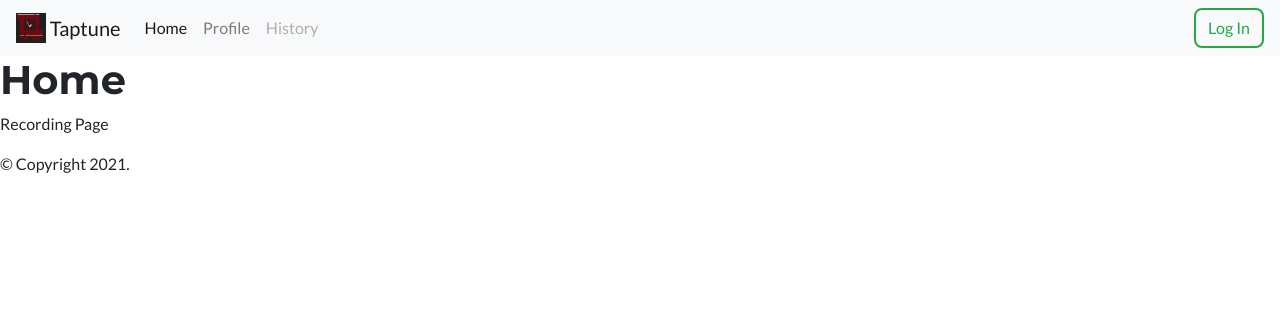
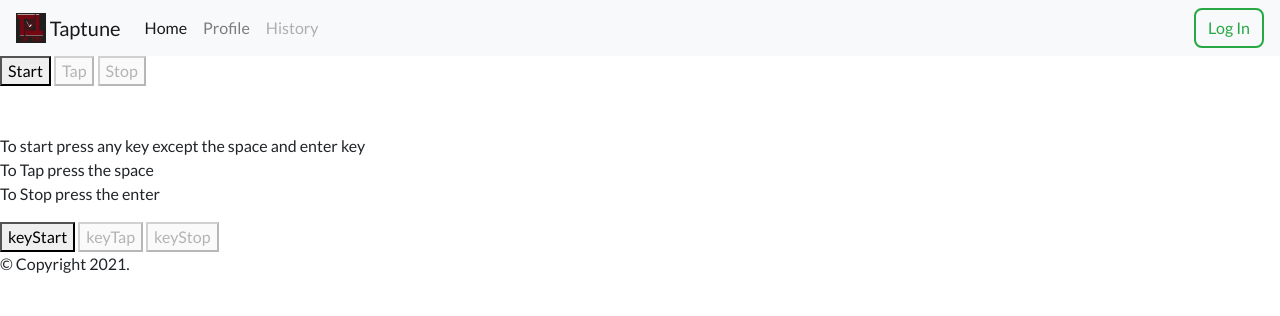
Before and after one commit to Capstone-Projects-2021-Spring/project-tap-tune, a Flask app: page /recordingRhythm in a window 1280 px wide. Shown: the top 316 px of the page. Run offline with Flask 2, Linux system fonts and the light colour scheme; some libraries are stand-ins or nearby versions.

Commit message:
adding the register info and buttons for rhythm

```diff
--- a/main.py
+++ b/main.py
@@ -32,6 +32,9 @@ def result_page():
 def user_page():
     return render_template('user.html')
 
+@app.route('/register', methods=['GET', 'POST'])
+def register_page():
+    return render_template('register.html')
 
 @app.route('/service-worker.js')
 def sw():
--- a/static/app.js
+++ b/static/app.js
@@ -21,3 +21,7 @@ $('.greeting').on('click',function(e){
 function goToRhythm() {
       window.location.href= "/recordingRhythm"; //link from rhythm button
 }
+
+function goToRegister() {
+      window.location.href= "/register"; //link from rhythm button
+}
--- a/templates/layout.html
+++ b/templates/layout.html
@@ -46,7 +46,9 @@
           </li>
         </ul>
         <form class="form-inline my-2 my-lg-0">
-          <button class="btn btn-outline-success my-2 my-sm-0" type="submit">Log In</button>
+<!--          <button class="btn btn-outline-success my-2 my-sm-0" type="submit>Log In</button>-->
+          <input type="button" class="btn btn-outline-success my-2 my-sm-0" value="Log In" onclick="goToRegister()">
+
         </form>
       </div>
     </nav>
--- a/templates/recordingRhythm.html
+++ b/templates/recordingRhythm.html
@@ -7,8 +7,20 @@
   </style>
 {% endblock %}
 {% block content %}
-  <h1>Home</h1>
-  <p class="greeting">
-    Recording Page
-  </p>
+
+  <div id = "Buttons">
+	 <button id="container">Start</button>
+  	 <button id="recordTap" disabled>Tap</button>
+  	 <button id="recordStop" disabled>Stop</button>
+  </div> </br></br>
+
+<p> To start press any key except the space and enter key<br/>
+  To Tap press the space<br/>
+  To Stop press the enter<br/>
+</p>
+  <div id = "KeyElements">
+	 <button id="keyContainer">keyStart</button>
+  	 <button id="keyTap" disabled>keyTap</button>
+  	 <button id="keyStop" disabled>keyStop</button>
+  </div>
 {% endblock %}
```
